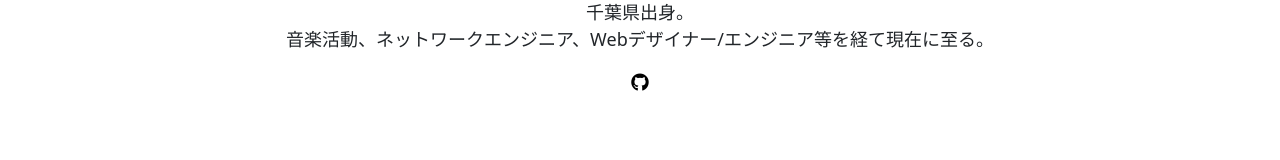
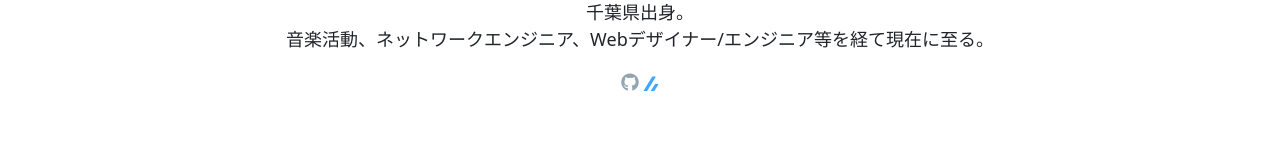
Before and after one commit to AYH0218/react-portfolio, a React (Create React App) app: page / in a window 1280 px wide. Shown: the part 304-464 px from the top of the page. Built offline with nearby package versions, Linux system fonts and the light colour scheme.

Commit message:
アイコン追加 経過

```diff
--- a/src/App.css
+++ b/src/App.css
@@ -50,10 +50,16 @@ nav ul li a:hover {
 }
 
 .iconLink {
-  color: #000;
+  color: #93a5b1;
+  margin: 0 2px;
 }
 .iconLink:hover {
-  color: #666;
+  color: rgba(0, 0, 0, 0.8196078431);
+}
+.iconLink img {
+  height: 16px;
+  width: auto;
+  fill: #93a5b1;
 }
 
 .profileImage {
--- a/src/App.scss
+++ b/src/App.scss
@@ -55,9 +55,15 @@ nav {
 }
 
 .iconLink {
-  color: #000;
+  color: #93a5b1;
+  margin: 0 2px;
   &:hover {
-    color: #666;
+    color: #000000d1;
+  }
+  img {
+    height: 16px;
+    width: auto;
+    fill: #93a5b1;
   }
 }
 
--- a/src/components/Home.jsx
+++ b/src/components/Home.jsx
@@ -3,6 +3,7 @@ import jsImage from '../Images/js.png';
 import reactImage from '../Images/react.png';
 import nextjsImage from '../Images/nextjs.png';
 import profileImage from '../Images/neko.jpg';
+import zennIcon from '../Images/zenn.svg';
 
 const Home = () => {
   return (
@@ -16,22 +17,18 @@ const Home = () => {
         音楽活動、ネットワークエンジニア、Webデザイナー/エンジニア等を経て現在に至る。
       </p>
       <p>
-        <a
-          href="https://github.com/AYH0218"
-          target="_blank"
-          rel="noreferrer"
-          className="iconLink"
-        >
+        <a href="https://github.com/AYH0218" target="_blank" rel="noreferrer" className="iconLink">
           <i class="fa-brands fa-github"></i>
+        </a>
+        <a href="https://zenn.dev/ayh" target="_blank" rel="noreferrer" className="iconLink">
+          <img src={zennIcon} alt="" />
         </a>
       </p>
       <section class="page-section" id="services">
         <div className="service">
           <div class="text-center">
             <h2 class="section-heading text-uppercase">PORTFOLIO</h2>
-            <h3 class="section-subheading text-muted mb-5">
-              私が携わった作品一覧です
-            </h3>
+            <h3 class="section-subheading text-muted mb-5">私が携わった作品一覧です</h3>
           </div>
           <div class="row text-center">
             <div class="col-md-4">
@@ -41,11 +38,7 @@ const Home = () => {
               </span>
               <h4 class="my-3">ECサイト</h4>
               <p class="text-muted">
-                <a
-                  href="https://www.hmv.co.jp/"
-                  target="_blank"
-                  rel="noreferrer"
-                >
+                <a href="https://www.hmv.co.jp/" target="_blank" rel="noreferrer">
                   HMV&BOOKS online
                 </a>
               </p>
```
Also changed, not shown: src/Images/zenn.svg (added), 1 other file (tests, documents, lock files or other folders).
